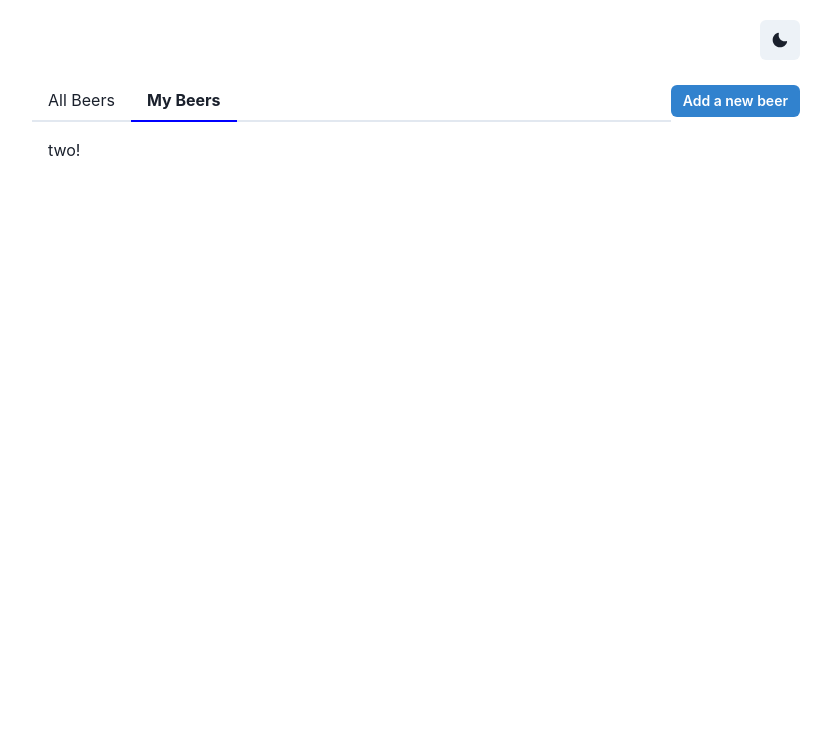
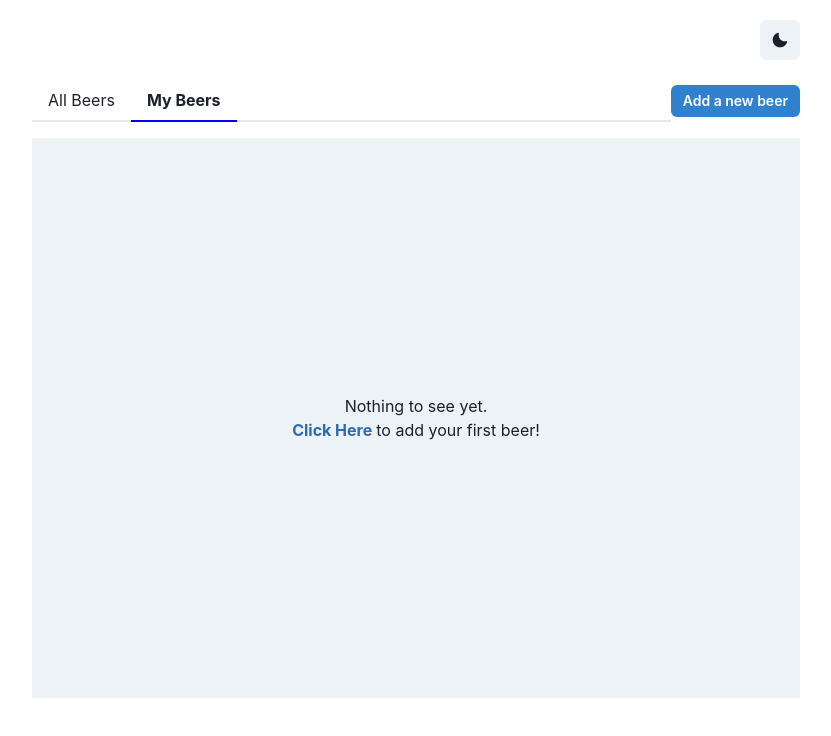
Before and after one commit to silentashish/Beer-Listing, a React (Create React App) app: page / in a window 1280 px wide. Both pictures are taken after a click on the tab "My Beers". Shown: the top 736 px of the page, without its empty margins (224-1055 px from the left). Built offline with nearby package versions, Linux system fonts and the light colour scheme.

Commit message:
completed my beer adding and listing sections

```diff
--- /dev/null
+++ b/src/components/common/BeerListGrid.tsx
@@ -0,0 +1,34 @@
+import { Box, Flex, Heading, Image, Text } from "@chakra-ui/react";
+import React from "react";
+import { MyBeerType } from "../../types";
+
+import BeerImage from "../../assets/beerimage.png";
+
+export const BeerListGrid: React.FC<MyBeerType> = ({
+  beerName,
+  description,
+  genre,
+}) => {
+  return (
+    <Flex
+      boxShadow="md"
+      p="6"
+      mt={5}
+      mb={5}
+      borderWidth={2}
+      borderColor={"gray.100"}
+      borderRadius={5}
+    >
+      <Image src={BeerImage} boxSize={100} fit={"contain"} mr={5} />
+      <Flex flexDir={"column"}>
+        <Heading as="h3" size="lg">
+          {beerName}
+        </Heading>
+        <Text color={"yellow.500"} as={"b"} fontSize={"sm"} mt={2}>
+          {genre}
+        </Text>
+        <Text mt={2}>{description}</Text>
+      </Flex>
+    </Flex>
+  );
+};
--- a/src/components/common/index.ts
+++ b/src/components/common/index.ts
@@ -1 +1,2 @@
 export * from "./ThemeSwitch";
+export * from "./BeerListGrid";
--- a/src/components/mybeer/AddBeerModal.tsx
+++ b/src/components/mybeer/AddBeerModal.tsx
@@ -15,32 +15,50 @@ import {
   ModalOverlay,
   Textarea,
   useColorModeValue,
+  useToast,
 } from "@chakra-ui/react";
 import React from "react";
 
 import BeerImage from "../../assets/beerimage.png";
 
 import { useForm, SubmitHandler } from "react-hook-form";
+import { MyBeerType } from "../../types";
+import { AddBeerToLocalStorage } from "../../functions";
 
 interface props {
   isOpen: boolean;
   onClose: () => void;
+  beerData: Array<MyBeerType>;
+  setBeerData: React.Dispatch<React.SetStateAction<Array<MyBeerType>>>;
 }
 
-interface Inputs {
-  beerName: string;
-  genre: string;
-  description: string;
-}
-
-export const AddBeerModal: React.FC<props> = ({ isOpen, onClose }) => {
+export const AddBeerModal: React.FC<props> = ({
+  isOpen,
+  onClose,
+  beerData,
+  setBeerData,
+}) => {
+  const toast = useToast();
   const {
     register,
     handleSubmit,
+    reset,
     formState: { errors, isSubmitting },
-  } = useForm<Inputs>();
+  } = useForm<MyBeerType>();
 
-  const onSubmit: SubmitHandler<Inputs> = (data) => console.log(data);
+  const onSubmit: SubmitHandler<MyBeerType> = (data) => {
+    AddBeerToLocalStorage(beerData, data);
+    setBeerData((prev) => [...prev, data]);
+    reset();
+    onClose();
+    toast({
+      title: "Beer Added Successfully",
+      description: "Your beer is successfully added to list",
+      status: "success",
+      duration: 3000,
+      isClosable: true,
+    });
+  };
 
   const borderColor = useColorModeValue("gray.200", "whiteAlpha.300");
 
--- /dev/null
+++ b/src/functions/index.ts
@@ -0,0 +1 @@
+export * from "./localStorage";
--- /dev/null
+++ b/src/functions/localStorage.ts
@@ -0,0 +1,16 @@
+import { MyBeerType } from "../types";
+
+export const getStoredMyBeers = (): Array<MyBeerType> => {
+  const saved: string | null = localStorage.getItem("mybeers");
+  if (saved === null) {
+    return [];
+  }
+  return JSON.parse(saved);
+};
+
+export const AddBeerToLocalStorage = (
+  allData: Array<MyBeerType>,
+  data: MyBeerType
+) => {
+  localStorage.setItem("mybeers", JSON.stringify([...allData, data]));
+};
--- a/src/pages/LandingPage.tsx
+++ b/src/pages/LandingPage.tsx
@@ -6,9 +6,12 @@ import {
   useColorModeValue,
   useDisclosure,
 } from "@chakra-ui/react";
-import React, { useState } from "react";
+import React, { useState, useEffect } from "react";
 import { AddBeerModal, ThemeSwitch } from "../components";
 import { Tabs, TabList, TabPanels, Tab, TabPanel } from "@chakra-ui/react";
+import { MyBeerType } from "../types";
+import { getStoredMyBeers } from "../functions";
+import { MyBeerPage } from "./MyBeerPage";
 
 interface props {}
 
@@ -19,13 +22,29 @@ export const LandingPage: React.FC<props> = () => {
 
   const borderColor = useColorModeValue("blue", "white");
 
+  const [myBeerData, setMyBeerData] = useState<Array<MyBeerType>>([]);
+
+  const refetchMyBeerData = () => {
+    let beerList = getStoredMyBeers();
+    setMyBeerData(beerList);
+  };
+
+  useEffect(() => {
+    refetchMyBeerData();
+  }, []);
+
   return (
     <Box>
       <Box width={"60%"} margin="0 auto">
         <Flex justify={"flex-end"} mt={5} mb={5}>
           <ThemeSwitch />
         </Flex>
-        <AddBeerModal isOpen={isOpen} onClose={onClose} />
+        <AddBeerModal
+          isOpen={isOpen}
+          onClose={onClose}
+          beerData={myBeerData}
+          setBeerData={setMyBeerData}
+        />
         <Tabs onChange={(index) => setTabIndex(index)}>
           <Flex justify={"space-between"}>
             <TabList flex={1}>
@@ -49,8 +68,8 @@ export const LandingPage: React.FC<props> = () => {
             <TabPanel>
               <p>one!</p>
             </TabPanel>
-            <TabPanel>
-              <p>two!</p>
+            <TabPanel pr={0} pl={0}>
+              <MyBeerPage myBeerList={myBeerData} onOpen={onOpen} />
             </TabPanel>
           </TabPanels>
         </Tabs>
--- /dev/null
+++ b/src/pages/MyBeerPage.tsx
@@ -0,0 +1,48 @@
+import { Box, Flex, Text, useColorModeValue } from "@chakra-ui/react";
+import React from "react";
+import { BeerListGrid } from "../components";
+import { MyBeerType } from "../types";
+
+interface props {
+  myBeerList: Array<MyBeerType>;
+  onOpen: () => void;
+}
+
+export const MyBeerPage: React.FC<props> = ({ myBeerList, onOpen }) => {
+  const backgroudColor = useColorModeValue("gray.100", "gray.700");
+  const textColor = useColorModeValue("blue.600", "blue.400");
+  if (myBeerList.length === 0) {
+    return (
+      <Flex
+        bg={backgroudColor}
+        width={"100%"}
+        height={"70vh"}
+        justify="center"
+        align={"center"}
+      >
+        <Flex flexDir="column">
+          <Text textAlign={"center"}>Nothing to see yet.</Text>
+          <Flex>
+            <Text
+              as={"b"}
+              color={textColor}
+              mr={1}
+              cursor={"pointer"}
+              onClick={onOpen}
+            >
+              Click Here
+            </Text>
+            <Text as={"p"}>to add your first beer!</Text>
+          </Flex>
+        </Flex>
+      </Flex>
+    );
+  }
+  return (
+    <Box>
+      {myBeerList.map((item) => {
+        return <BeerListGrid {...item} />;
+      })}
+    </Box>
+  );
+};
--- /dev/null
+++ b/src/types/index.ts
@@ -0,0 +1,5 @@
+export interface MyBeerType {
+  beerName: string;
+  genre: string;
+  description: string;
+}
```
